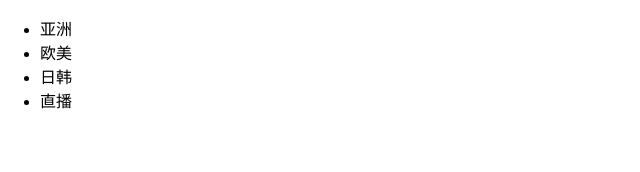
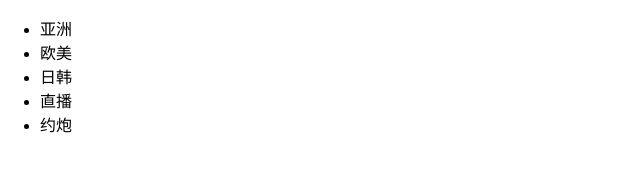
Before and after one commit to cctz111222/dbhot, a plain HTML site: page index.html in a window 1280 px wide. Shown: the full height of the page, 0-640 px from the left. Drawn offline with Linux system fonts and the light colour scheme.

Commit message:
第三版

```diff
--- a/index.html
+++ b/index.html
@@ -15,6 +15,7 @@
       <li>欧美</li>
       <li>日韩</li>
       <li>直播</li>
+      <li>约炮</li>
     </ul>
 
   </body>
```
